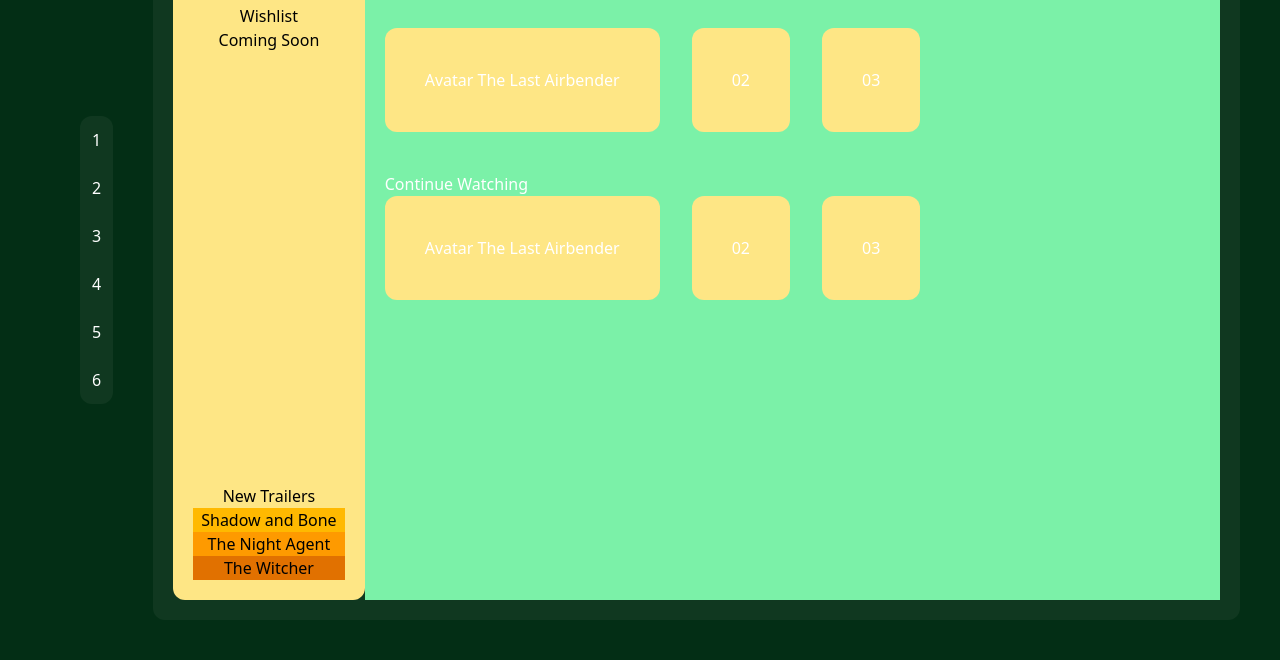
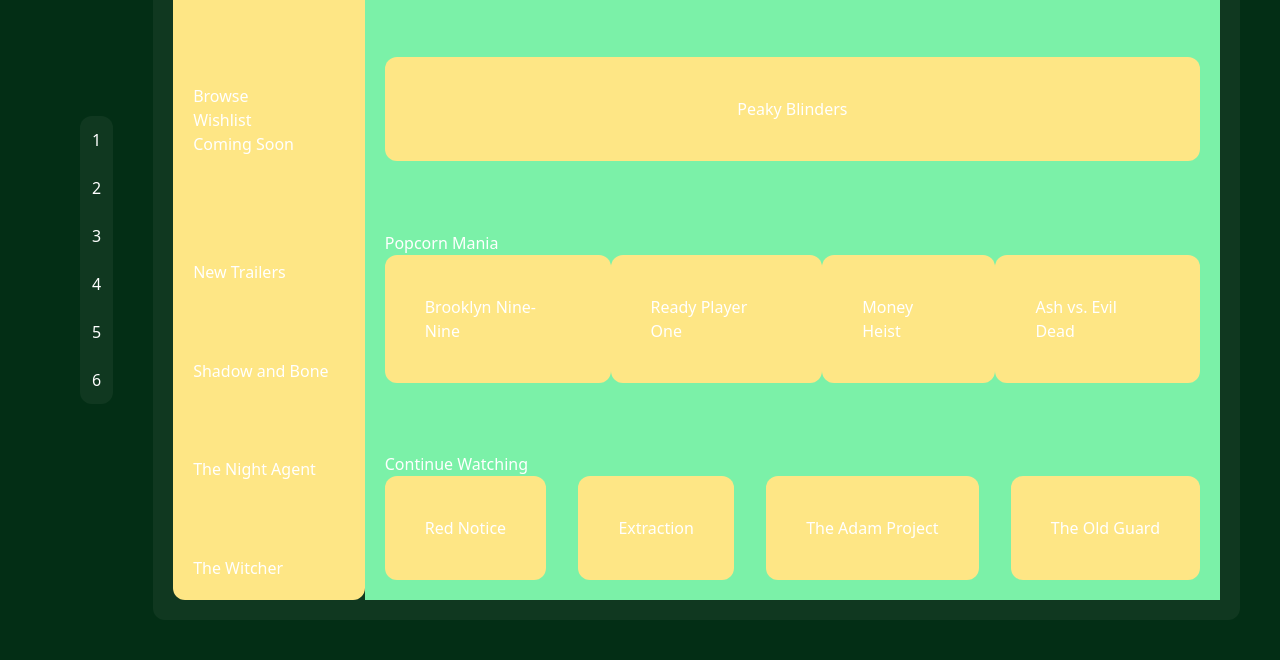
Before and after one commit to LordMamoo/Netflix-Replica, a website: page src/index.html in a window 1280 px wide. Shown: the part 140-800 px from the top of the page. Drawn offline with Linux system fonts and the light colour scheme.

Commit message:
fixed spacing on aside

```diff
--- a/src/index.html
+++ b/src/index.html
@@ -9,7 +9,7 @@
     </head>
 
     <body class="h-screen w-screen">
-        <main class="flex justify-between items-center p-10 h-full w-full bg-green-950">
+        <main class="flex justify-between items-center p-10 h-full w-full bg-green-950 text-white">
             <nav class="flex flex-col justify-between m-10 p-3 rounded-xl text-white bg-amber-50/5 h-72">
                 <a href="index.html">1</a>
                 <a href="index.html">2</a>
@@ -19,23 +19,23 @@
                 <a href="index.html">6</a>
             </nav>
 
-            <section class="flex p-5 rounded-xl justify-between w-full h-full bg-amber-50/5">
-                <aside class="text-center p-5 bg-amber-200 rounded-xl flex flex-col justify-between">
-                    <div class="flex flex-col justify-between">
-                        <h1 class="text-4xl font-bold text-blue-500">FLEXNIX</h1>
+            <section class="flex p-5 rounded-xl w-full h-full bg-amber-50/5">
+                <aside class="flex flex-col justify-between p-5 bg-amber-200 rounded-xl">
+                    <h1 class="text-4xl font-bold text-blue-500">FLEXNIX</h1>
+                    <nav class="flex flex-col">
                         <a href="index.html">Browse</a>
                         <a href="index.html">Wishlist</a>
                         <a href="index.html">Coming Soon</a>
-                    </div>
-                    <div>
+                    </nav>
+                    <div class="flex flex-col justify-between h-80">
                         <h2>New Trailers</h2>
-                        <p class="bg-amber-400">Shadow and Bone</p>
-                        <p class="bg-amber-500">The Night Agent</p>
-                        <p class="bg-amber-600">The Witcher</p>
+                        <p>Shadow and Bone</p>
+                        <p>The Night Agent</p>
+                        <p>The Witcher</p>
                     </div>
                 </aside>
 
-                <div class="w-full p-5 text-white bg-green-300">
+                <div class="flex flex-col justify-between w-full h-full p-5  bg-green-300">
                     <header class="flex justify-between w-full">
                         <div class="flex gap-5">
                             <span>Arrows</span>
@@ -46,21 +46,41 @@
                             <h3 class="flex flex-col items-end"><span>Matthew Tubbs</span><span>@Matthew</span></h3>
                         </div>
                     </header>
-                    <div class="columns-3 gap-8 pt-10 flex">
-                        <div class="bg-amber-200 rounded-xl flex justify-center items-center p-10">
-                            <h3>Avatar The Last Airbender</h3>
+                    <div class="columns-1">
+                        <h3 class="bg-amber-200 rounded-xl flex justify-center items-center p-10">Peaky Blinders</h3>
+                    </div>
+                    <div class="flex flex-col">
+                        <h4>Popcorn Mania</h4>
+                        <div class="columns-4 flex justify-between w-full">
+                            <div class="bg-amber-200 rounded-xl flex justify-center items-center p-10">
+                                <h3>Brooklyn Nine-Nine</h3>
+                            </div>
+                            <div class="bg-amber-200 rounded-xl flex justify-center items-center p-10">
+                                <h3>Ready Player One</h3>
+                            </div>
+                            <div class="bg-amber-200 rounded-xl flex justify-center items-center p-10">
+                                <h3>Money Heist</h3>
+                            </div>
+                            <div class="bg-amber-200 rounded-xl flex justify-center items-center p-10">
+                                <h3>Ash vs. Evil Dead</h3>
+                            </div>
                         </div>
-                        <div class="bg-amber-200 rounded-xl flex justify-center items-center p-10">02</div>
-                        <div class="bg-amber-200 rounded-xl flex justify-center items-center p-10">03</div>
                      </div>
-                     <div class="flex flex-col pt-10">
+                     <div class="flex flex-col">
                         <h4>Continue Watching</h4>
-                        <div class="columns-3 gap-8 flex">
+                        <div class="columns-4 flex justify-between w-full">
                             <div class="bg-amber-200 rounded-xl flex justify-center items-center p-10">
-                                <h3>Avatar The Last Airbender</h3>
+                                <h3>Red Notice</h3>
                             </div>
-                            <div class="bg-amber-200 rounded-xl flex justify-center items-center p-10">02</div>
-                            <div class="bg-amber-200 rounded-xl flex justify-center items-center p-10">03</div>
+                            <div class="bg-amber-200 rounded-xl flex justify-center items-center p-10">
+                                <h3>Extraction</h3>
+                            </div>
+                            <div class="bg-amber-200 rounded-xl flex justify-center items-center p-10">
+                                <h3>The Adam Project</h3>
+                            </div>
+                            <div class="bg-amber-200 rounded-xl flex justify-center items-center p-10">
+                                <h3>The Old Guard</h3>
+                            </div>
                         </div>
                      </div>
                 </div>
```
Also changed, not shown: src/output.css.
